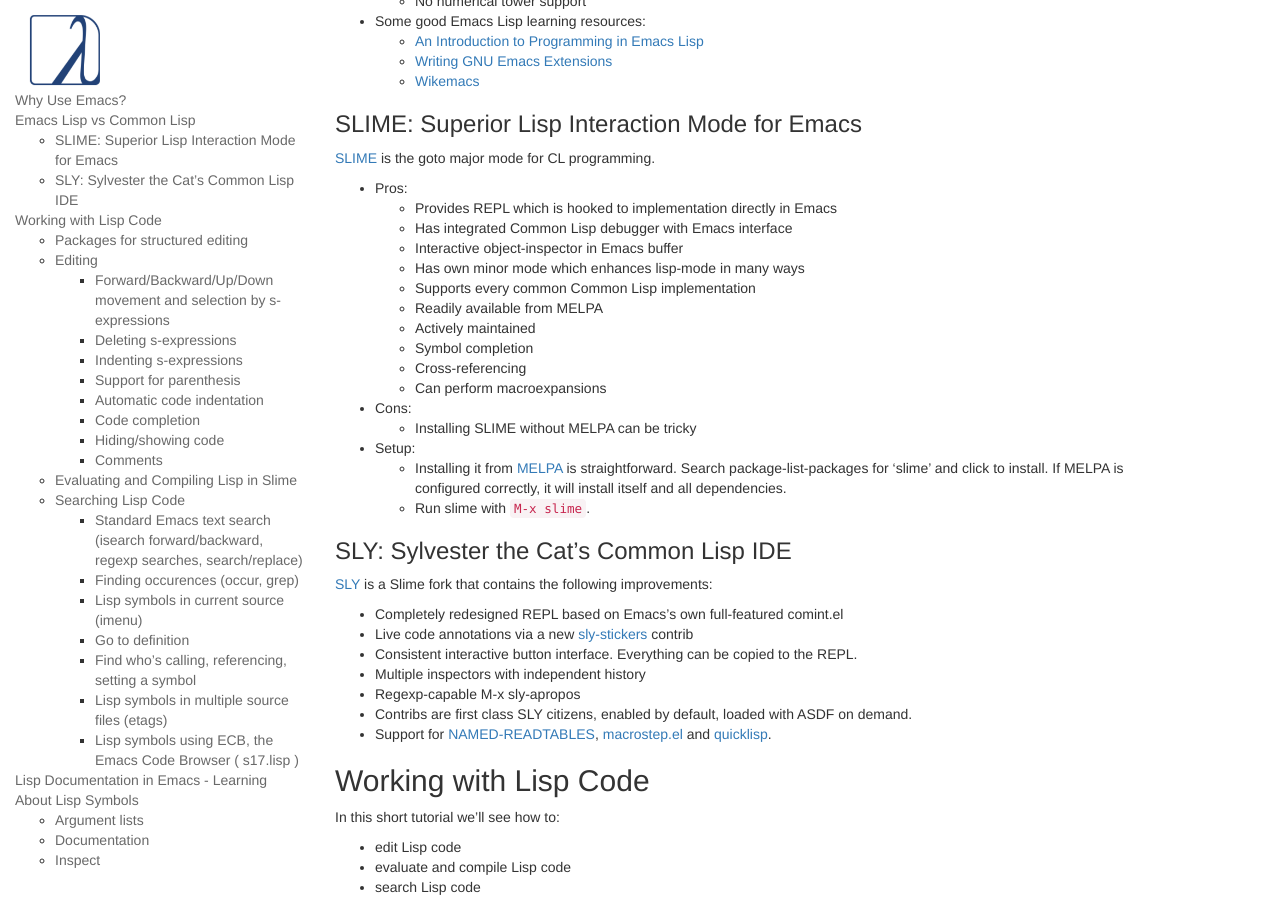
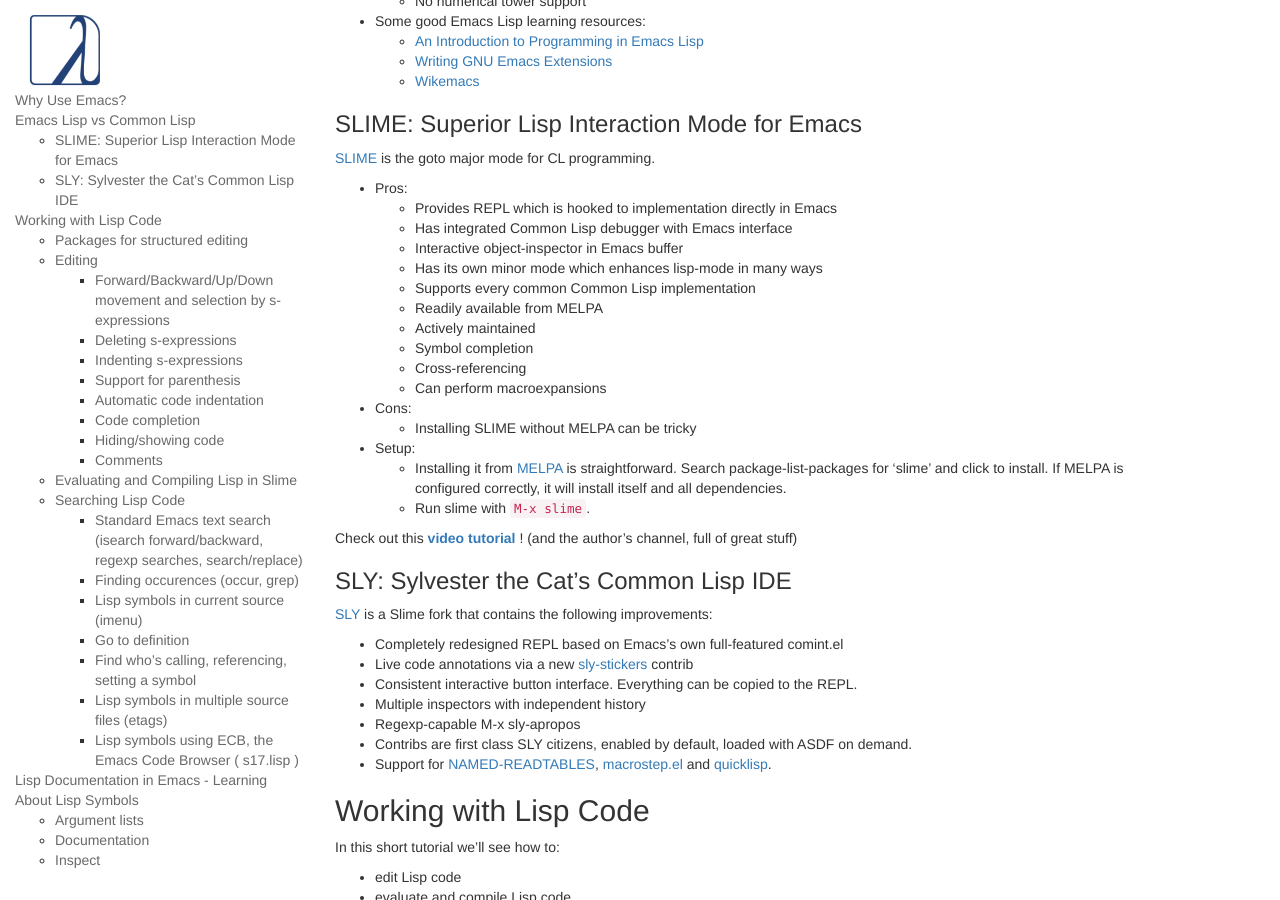
Before and after one commit to LispCookbook/cl-cookbook, a Jekyll site: the page built from emacs-ide.md, in a window 1280 px wide and 900 px high, scrolled down 734 px. Built offline with Jekyll 4.4.1, drawn with Linux system fonts in a browser that asks for light colours.

Commit message:
emacs-ide: add Slime tutorial video, by Baggers

```diff
--- a/emacs-ide.md
+++ b/emacs-ide.md
@@ -59,7 +59,7 @@
     *   Provides REPL which is hooked to implementation directly in Emacs
     *   Has integrated Common Lisp debugger with Emacs interface
     *   Interactive object-inspector in Emacs buffer
-    *   Has own minor mode which enhances lisp-mode in many ways
+    *   Has its own minor mode which enhances lisp-mode in many ways
     *   Supports every common Common Lisp implementation
     *   Readily available from MELPA
     *   Actively maintained
@@ -73,6 +73,9 @@
 *   Setup:
     *   Installing it from [MELPA](http://wikemacs.org/wiki/Melpa) is straightforward. Search package-list-packages for 'slime' and click to install. If MELPA is configured correctly, it will install itself and all dependencies.
     *   Run slime with `M-x slime`.
+
+Check out this **[video tutorial](https://www.youtube.com/watch?v=sBcPNr1CKKw)** ! (and the author's channel, full of great stuff)
+
 
 ### SLY: Sylvester the Cat's Common Lisp IDE
 
```
